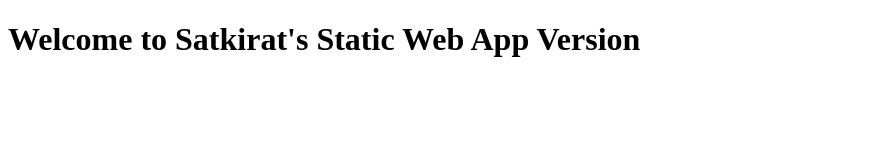
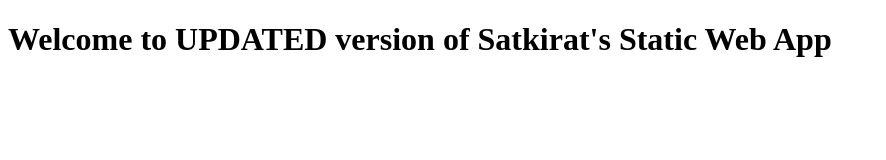
Before and after one commit to Satkirat-kaur/CST8911, a plain HTML site: page index.html in a window 1280 px wide. Shown: the whole page, without its empty margins (0-886 px from the left). Drawn offline with Linux system fonts and the light colour scheme.

Commit message:
Update index.html

```diff
--- a/index.html
+++ b/index.html
@@ -6,6 +6,6 @@
     <title>Satkirat's Microsoft Azure Web App</title>
 </head>
 <body>
-    <h1>Welcome to Satkirat's Static Web App Version</h1>
+    <h1>Welcome to UPDATED version of Satkirat's Static Web App </h1>
 </body>
 </html>
```
